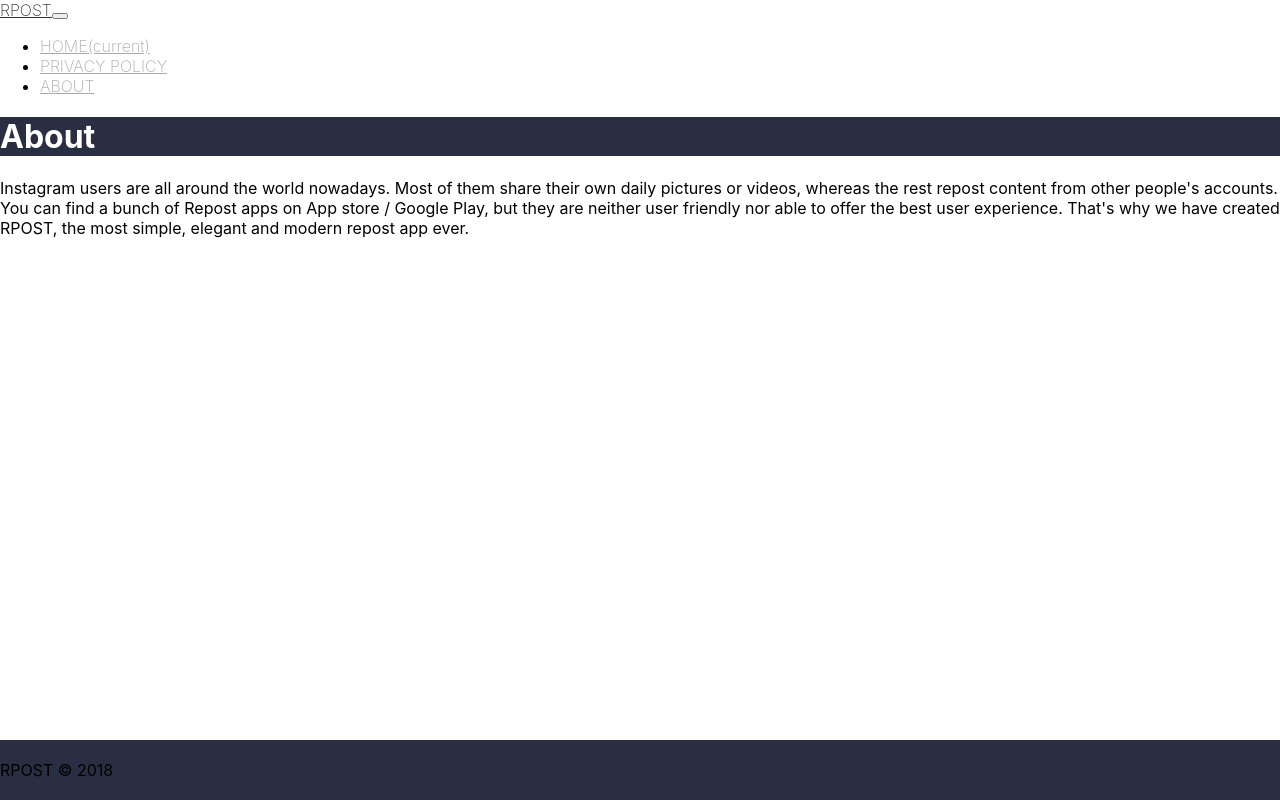
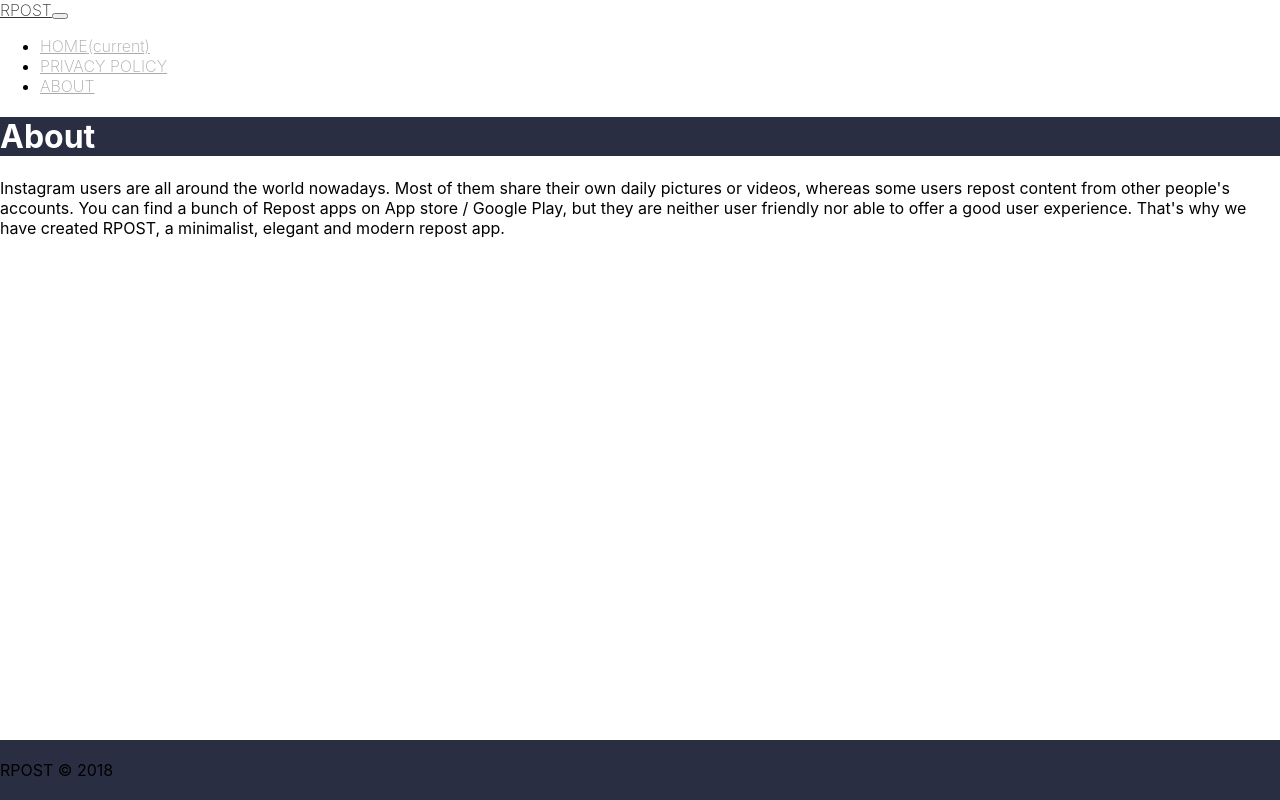
Before and after one commit to mrenxiao/rpost-web, a React (Create React App) app in the folder rpost-website/: page /rpost-web/about in a window 1280 px wide. Built offline with nearby package versions, Linux system fonts and the light colour scheme; the HTML template or start-up script is replaced by a standard one.

Commit message:
Add image to home page

```diff
--- a/rpost-website/package.json
+++ b/rpost-website/package.json
@@ -6,6 +6,7 @@
   "dependencies": {
     "gh-pages": "^2.0.1",
     "react": "^16.6.3",
+    "react-bootstrap": "^0.32.4",
     "react-dom": "^16.6.3",
     "react-markdown": "^4.0.4",
     "react-player": "^1.7.1",
--- a/rpost-website/src/pages/About.jsx
+++ b/rpost-website/src/pages/About.jsx
@@ -11,9 +11,9 @@ class About extends Component {
                 <Jumbotron title="About" subtitle=""/>
                 <div className="container">
                 Instagram users are all around the world nowadays.
-                Most of them share their own daily pictures or videos, whereas the rest repost content from other people's accounts.
-                You can find a bunch of Repost apps on App store / Google Play, but they are neither user friendly nor able to offer the best user experience.
-                That's why we have created RPOST, the most simple, elegant and modern repost app ever.
+                Most of them share their own daily pictures or videos, whereas some users repost content from other people's accounts.
+                You can find a bunch of Repost apps on App store / Google Play, but they are neither user friendly nor able to offer a good user experience.
+                That's why we have created RPOST, a minimalist, elegant and modern repost app.
 
                 </div>
                 <Footer />
--- a/rpost-website/src/pages/Home.css
+++ b/rpost-website/src/pages/Home.css
@@ -0,0 +1,4 @@
+.box.flex {
+  display: flex;
+  justify-content: center;
+}
--- a/rpost-website/src/pages/Home.jsx
+++ b/rpost-website/src/pages/Home.jsx
@@ -1,16 +1,23 @@
-import React, { Component } from 'react'
+import React, { Component } from 'react';
+import { Image } from 'react-bootstrap';
 import Navbar from '../components/Navbar'
 import Footer from '../components/Footer'
 import Jumbotron from '../components/Jumbotron'
-import Player from '../components/Player'
+import homeImage from '../images/home_image.png';
+import './Home.css';
 
 class Home extends Component {
     render() {
         return (
             <div>
                 <Navbar />
-                <Jumbotron title="Hi" subtitle="Welcome to the most modern Repost app page"/>
-                <Player />
+                <Jumbotron title="" subtitle="The newest reposting experience"/>
+                {/* <Player /> */}
+
+                <div class="box flex">
+                    <Image className="test" src={homeImage} width="540" height="675" />
+                </div>
+
                 <Footer />
             </div>
         );
```
Also changed, not shown: rpost-website/src/images/home_image.png (added), 1 other file (tests, documents, lock files or other folders).
